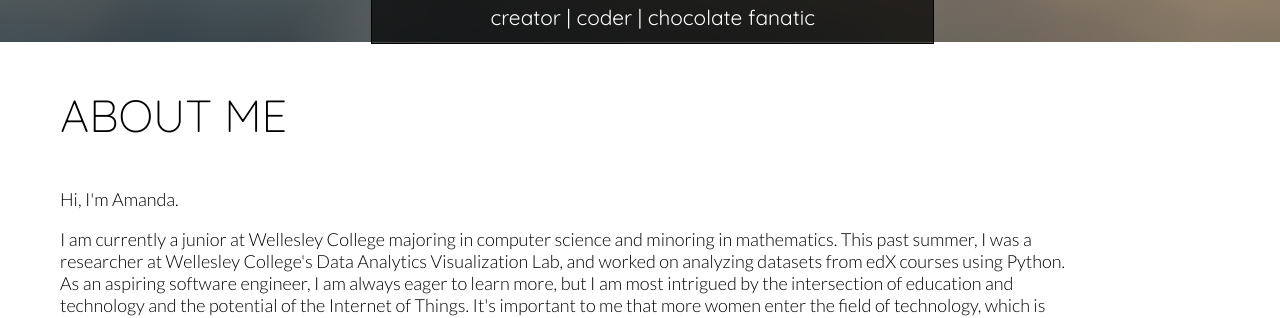
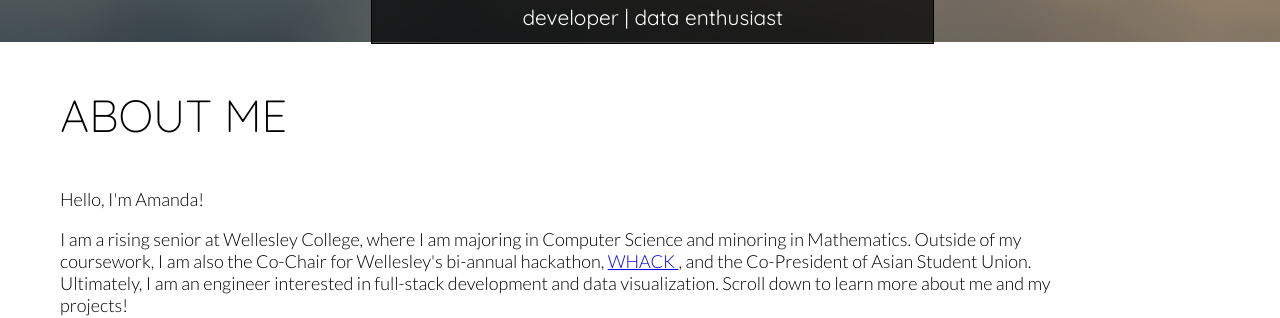
Before and after one commit to afoun7/mywebsite, a plain HTML site: page index.html in a window 1280 px wide. Shown: the part 624-942 px from the top of the page. Drawn offline with nearby package versions, Linux system fonts and the light colour scheme; a script that the page names is missing.

Commit message:
updated about me

```diff
--- a/index.html
+++ b/index.html
@@ -132,7 +132,7 @@
 			<div class ="index" id="index">
 				<div class = "transbox" id="transbox">
 					<h1 style="color:#FFF">&nbsp;AMANDA&nbsp;FOUN&nbsp;</h1>
-					<h2 style="color:#FFF">creator | coder | chocolate fanatic</h2>
+					<h2 style="color:#FFF">developer | data enthusiast </h2>
 				</div> <!--transbox-->
 
 				<<div class = "me">
@@ -147,10 +147,11 @@
 			<!--ABOUT ME SECTION-->
 			<div class = "about" id="about">
 				<h3>ABOUT ME</h3>
-				<p>Hi, I'm Amanda.</p>
-				<p>I am currently a junior at Wellesley College majoring in computer science and minoring in mathematics. This past summer, I was a researcher at Wellesley College's Data Analytics Visualization Lab, and worked on analyzing datasets from edX courses using Python. As an aspiring software engineer, I am always eager to learn more, but I am most intrigued by the intersection of education and technology and the potential of the Internet of Things. It's important to me that more women enter the field of technology, which is why I am a member of Robogals, an organization that hosts workshops to teach young girls about computer science and programming.</p>
-
-				<p>When I'm not coding and designing new projects, or eating chocolate-infused treats, you're likely to find me playing my ukulele, putting in miles for races or reading Jodi Picoult books. </p>
+				<p>Hello, I'm Amanda!</p>
+				<p>I am a rising senior at Wellesley College, where I am majoring in Computer Science and minoring in Mathematics. Outside of my coursework, I am also the Co-Chair for Wellesley's bi-annual hackathon,
+				<a href="http://wellesleyhacks.org/"> WHACK </a>
+				, and the Co-President of Asian Student Union. Ultimately, I am an engineer interested in full-stack development and data visualization. Scroll down to learn more about me and my projects!</p>
+				<p></p>
 
 				<br></br>
 				<br></br>
```
